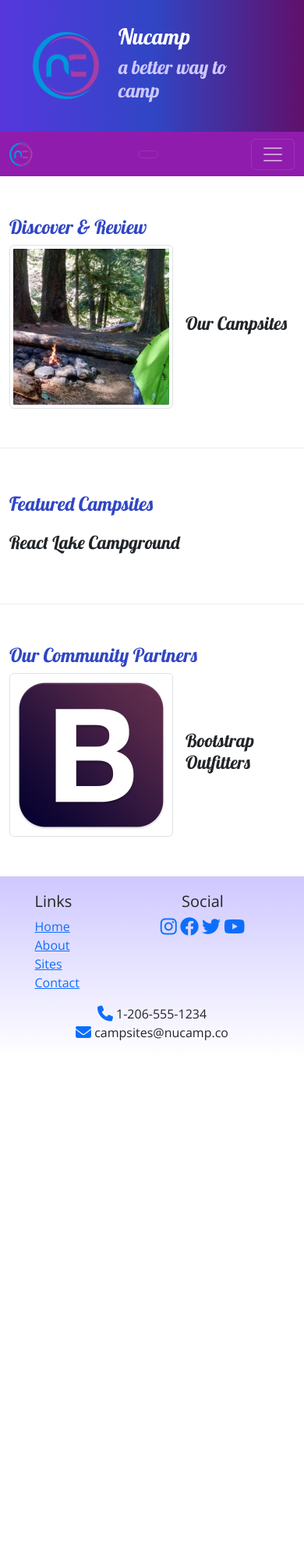
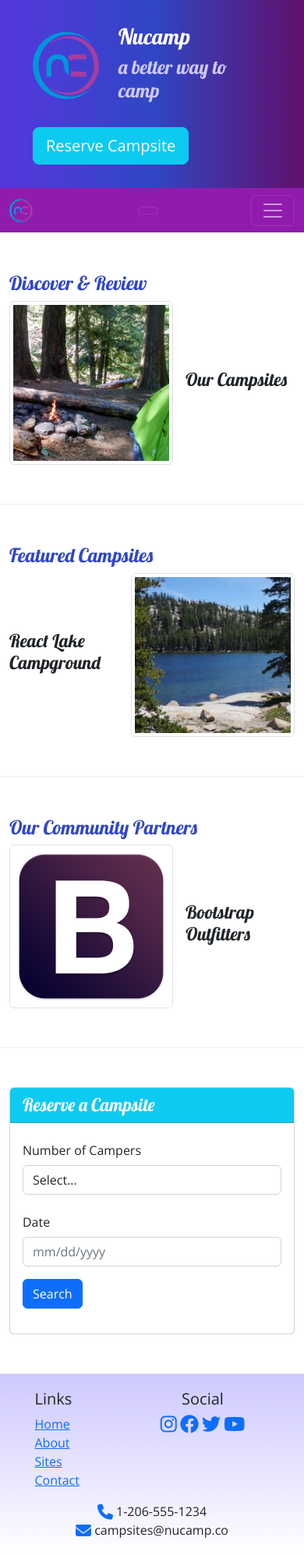
Before and after one commit to RosCJ/nucampsite, a plain HTML site: page index.html in a window 390 px wide. Shown: the whole page at 78% size. Before the commit the page ends 1356 px from the top, so only its background shows below. Drawn offline with nearby package versions, Linux system fonts and the light colour scheme.

Commit message:
Week 3 Workshop Assignment

```diff
--- a/index.html
+++ b/index.html
@@ -27,6 +27,9 @@
                 <div class="col">
                     <h1>Nucamp</h1>
                     <h2>a better way to camp</h2>
+                </div>
+                <div class="col-md-4 col-xl-2">
+                    <a class="btn btn-lg btn-info text-white mt-4" role="button" href="#num_campers">Reserve Campsite</a>
                 </div>
             </div>
         </div>
@@ -76,8 +79,14 @@
                 <h2>Featured Campsites</h2>
             </div>
             <div class="col">
-                <h3>React Lake Campground</h3>
-                <p class="d-none d-sm-block">Nestled in the foothills of the Chrome Mountains, this campground on the shores of the pristine React Lake is a favorite for fly fishers.</p>
+                <!-- new code here -->
+                <div class="d-flex">
+                    <div class="align-self-center">
+                        <h3>React Lake Campground</h3>
+                        <p class="d-none d-sm-block">Nestled in the foothills of the Chrome Mountains, this campground on the shores of the pristine React Lake is a favorite for fly fishers.</p>
+                    </div>
+                    <img class="ms-3 img-thumbnail" src="img/react-lake-thumb.jpg" alt="React Lake" />
+                </div>
             </div>
         </section>
 
@@ -97,6 +106,49 @@
             </div>
         </section>
 
+        <!-- Reservation Form -->
+        <section class="row row-content">
+            <div class="col col-sm-9 mx-auto">
+                <div class="card">
+                    <h3 class="card-header bg-info text-light">Reserve a Campsite</h3>
+                    <div class="card-body">
+                        <form action="https://us-central1-nucamp-production.cloudfuctions.net/post/formdata method="post" class="survey-form" id="reserveForm">
+
+                            <!-- survey-form above  ?? -->
+
+                            <div class="row mb-3">
+                                <label for="num_campers" class=" col-form-label col-sm-6">Number of Campers</label>
+                                <div class="col-sm-6">
+                                    <select id="num_campers" name="num_campers" class="form-control">
+                                        <option selected>Select...</option>
+                                        <option value="1">1</option>
+                                        <option value="2">2</option>
+                                        <option value="3">3</option>
+                                        <option value="4">4</option>
+                                        <option value="5">5</option>
+                                        <option value="6">6</option>
+                                    </select>
+                                </div>
+                            </div>
+                            <div class="row mb-3">
+                                <label for="date" class="col-sm-6 col-form-label">Date</label>
+                                <div class="col-sm-6">
+                                    <input type="field" id="date" name="date" placeholder="mm/dd/yyyy" class="form-control" />
+                                </div>
+                            </div>
+                            <div class="row mb-3">
+                                <div class="col">
+                                    <button type="submit" class="btn btn-primary color-light">Search</button>
+                                </div>
+                            </div>
+                            <div class="offset-md-2 col-md-10">
+
+                            </div>
+                        </form>
+                    </div>
+                </div> <!-- "border-info" -->
+            </div>
+        </section>
     </main>
 
     <!-- footer -->
```
Also changed, not shown: 1 other file.
